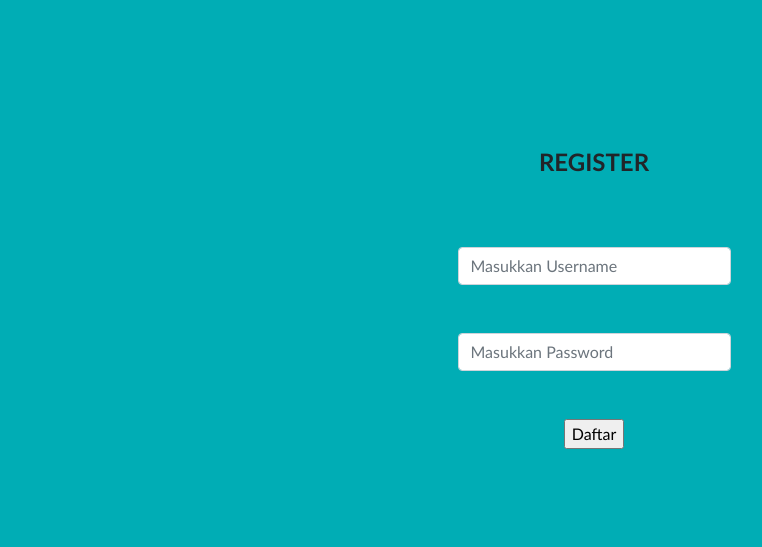
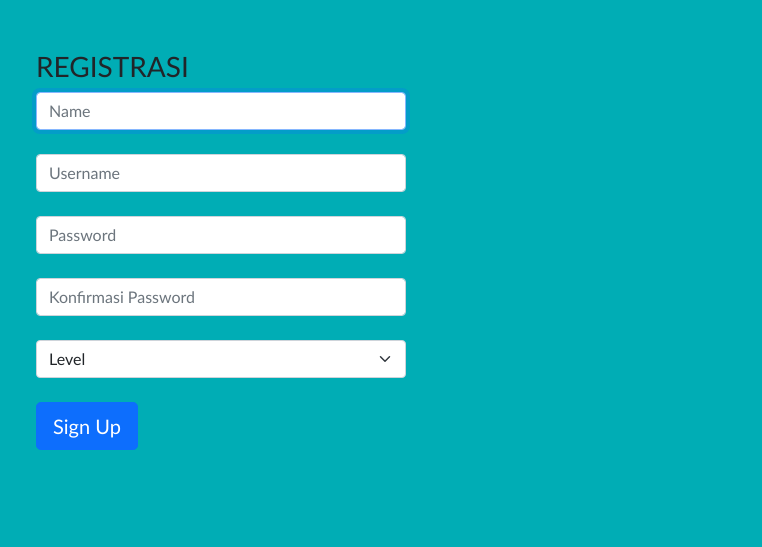
Before and after one commit to REldhaNirwana/latihan_github, a PHP site: page /registrasi.php in a window 1280 px wide. Shown: the part 56-603 px from the top of the page, without its empty margins (46-808 px from the left). Run offline with PHP 8.4, Linux system fonts and the light colour scheme.

Commit message:
udah clear

```diff
--- a/peminjamanruangan/registrasi.php
+++ b/peminjamanruangan/registrasi.php
@@ -1,31 +1,12 @@
 <?php
-// Memanggil atau membutuhkan file function.php
 require 'function.php';
-
-		//jika daftar diklik
-	if(isset($_POST["daftar"]))
-	{
-		//mengambil inputan
-        $username = $_POST["username"];
-    	$password = $_POST["password"];
-	    $roles = "User";
-
-	    //validasi
-	$data = mysqli_query($koneksi,"SELECT * FROM user WHERE username='$username' AND password='$password'");
-	$sama = mysqli_num_rows($data);
-	if($sama==1)
-	{
-		echo "<script>alert('Registrasi GAGAL. username sudah digunakan');</script>";
-		echo "<script>location='registrasi.php';</script>";
-	}
-	else
-	{
-		//insert ke tabel user
-	mysqli_query($koneksi,"INSERT INTO user(username, password, roles) VALUES ('$username', '$password','$roles')");
-	echo "<script>alert('Registrasi SUKSES. Silahkan login');</script>";
-	echo "<script>location='login.php';</script>";
-		}
-	}
+if(isset($_POST['signup']) ){
+  if(registrasiakun($_POST)> 0){
+    header("location: login.php");
+  }else{
+    echo mysqli_error($koneksi);
+  }
+}
 ?>
 
 <!DOCTYPE html>
@@ -77,23 +58,36 @@ require 'function.php';
     </nav>
     <!-- Close Navbar -->
 
-    <div class="container">
-        <div class="row my-5">
-            <div class="col-md-6 text-center login">
-                <h4 class="fw-bold">Register</h4>
-                <form action="" method="post">
-                    <div class="form-group user">
-                        <input type="text" class="form-control w-50" placeholder="Masukkan Username" name="username" autocomplete="off" required>
-                    </div>
-                    <div class="form-group my-5">
-                        <input type="password" class="form-control w-50" placeholder="Masukkan Password" name="password" autocomplete="off" required>
-                    </div>
-                    <input type="submit" name="daftar" value="Daftar"><br>
+    <body>
+    <form action=" " method="post">
+      <div class="container" >
+             <form class="form-signin"  style= "margin: 0 auto">
+                <h3 style=padding-top:50px;>Registrasi</h3>
 
-                </form>
-            </div>
-        </div>
+                <input for = "name" type="text" id="name" name = "name" class="form-control" placeholder="Name" style="width: 370px" required autofocus>
+                <br>
+
+                <input for = "username" type="text" id="username" name="username" class="form-control" placeholder="Username" style="width: 370px" required autofocus>
+                <br>
+
+                <input for ="password" type="password" id="password" name="password" class="form-control" placeholder="Password" style="width: 370px" required>
+                <br>
+
+                <input for ="password2" type="password2" id="password2" name="password2" class="form-control" placeholder="Konfirmasi Password" style="width: 370px" required>
+                <br>
+
+                <div>
+                    <select class="form-select" name="level" id="level" for="level" style="width: 370px">
+                    <option selected>Level</option>
+                    <option value="admin">Admin</option>
+                    <option value="peminjam">Peminjam</option>
+                    </select>
+                </div><br>
+                <button class="btn btn-lg btn-primary btn-block" name="signup" type="submit">Sign Up</button>
+              </form>
+
     </div>
+</form>
 
     <!-- Bootstrap -->
     <script src="https://cdn.jsdelivr.net/npm/bootstrap@5.0.0-beta2/dist/js/bootstrap.bundle.min.js" integrity="sha384-b5kHyXgcpbZJO/tY9Ul7kGkf1S0CWuKcCD38l8YkeH8z8QjE0GmW1gYU5S9FOnJ0" crossorigin="anonymous"></script>
```
